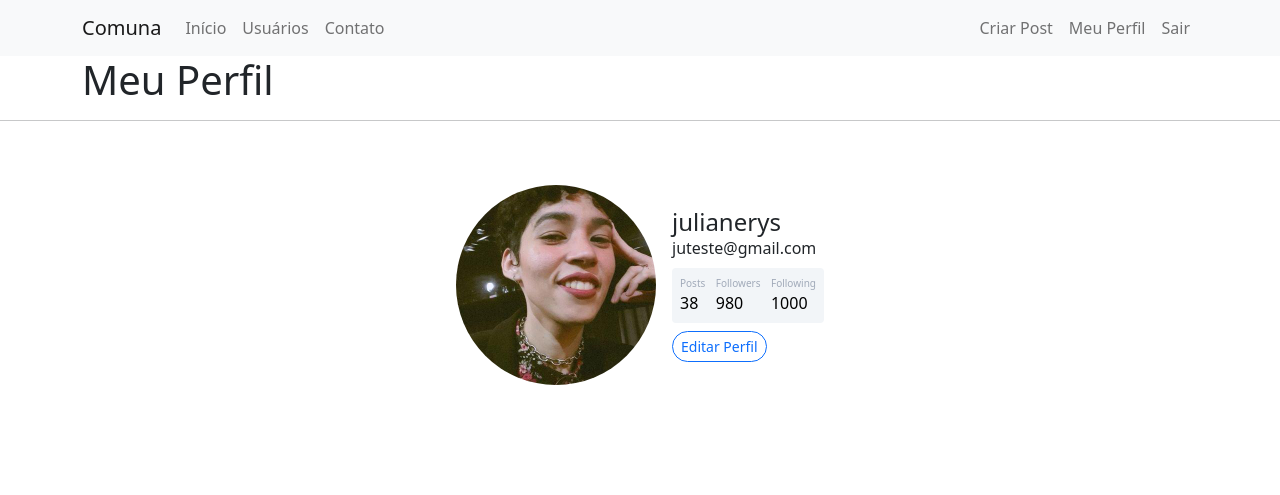
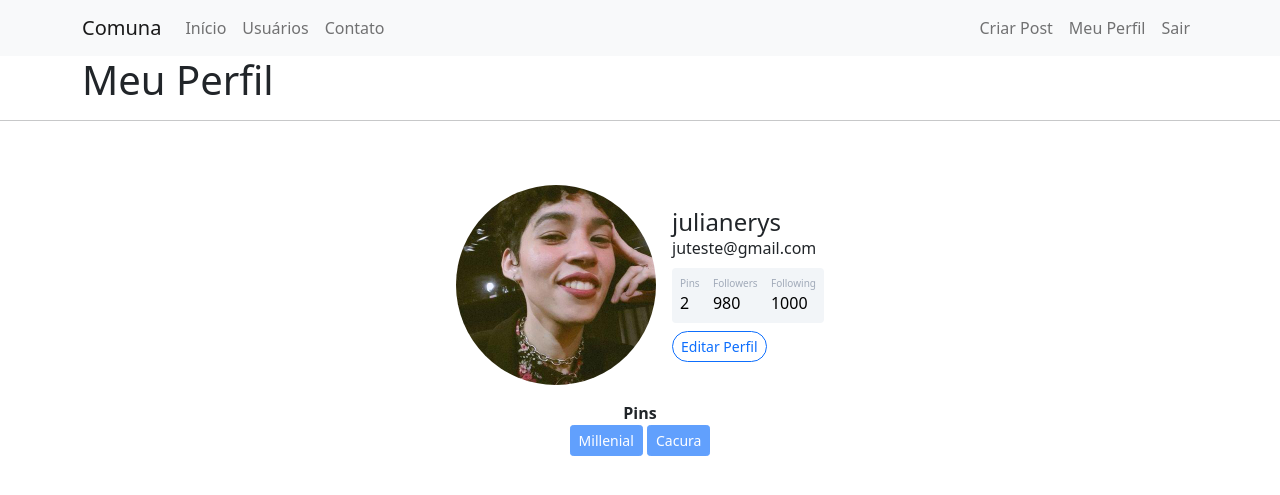
Before and after one commit to jul1anaportela/DevSpace, a Flask app: page /perfil in a window 1280 px wide. Shown: the top 495 px of the page. Run offline with Flask 3, Linux system fonts and the light colour scheme; a user stored in the database is signed in.

Commit message:
:sparkles: exibindo pins :sparkles:

```diff
--- a/comuna/models.py
+++ b/comuna/models.py
@@ -15,7 +15,7 @@ class Usuario(database.Model, UserMixin):
     senha = database.Column(database.String, nullable=False)
     foto_perfil = database.Column(database.String, default='default.jpg')
     posts = database.relationship('Post', backref='autor', lazy=True)
-    cursos = database.Column(database.String, nullable=False, default='Não Informado')
+    pin = database.Column(database.String, nullable=False, default='Não Informado')
 
 
 class Post(database.Model):
--- a/comuna/routes.py
+++ b/comuna/routes.py
@@ -87,6 +87,16 @@ def salvar_imagem(imagem):
     imagem_reduzida.save(caminho_completo)
     return nome_arquivo
 
+def atualizar_pin(form):
+    lista_pins = []
+    for campo in form:
+        if 'pin_' in campo.name:
+            if campo.data:
+                #adicionar o texto do campo.label na lista
+                lista_pins.append(campo.label.text)
+    return ';'.join(lista_pins)
+
+
 @app.route('/perfil/editar', methods=['GET', 'POST'])
 @login_required
 def editar_perfil():
@@ -97,6 +107,7 @@ def editar_perfil():
         if form_editarperfil.foto_perfil.data:
             nome_imagem = salvar_imagem(form_editarperfil.foto_perfil.data)
             current_user.foto_perfil = nome_imagem
+        current_user.pin  = atualizar_pin(form_editarperfil)
         database.session.commit()
         flash('Eita como atualiza!', 'success')
         return redirect(url_for('perfil'))
--- a/comuna/templates/perfil.html
+++ b/comuna/templates/perfil.html
@@ -22,8 +22,13 @@
 
                 <div class="d-flex flex-column">
 
-                    <span class="articles">Posts</span>
-                    <span class="number1">38</span>
+                    <span class="articles">Pins</span>
+                    {% if 'Não Informado' in current_user.pin %}
+                        <span class="number1">0</span>
+                    {%else%}
+                        <span class="number1">{{ current_user.pin.count(';') + 1 }}</span>
+                    {%endif%}
+
 
                 </div>
 
@@ -62,6 +67,17 @@
         </div>
 
     </div>
+    <div class="row justify-content-center">
+        <div class="col col-4 text-center">
+            <strong>Pins</strong><br>
+            {% for pin in current_user.pin.split(';') %}
+            <button type="button" class="btn btn-primary disabled btn-sm" style="--bs-btn-padding-y: .25rem; --bs-btn-padding-x: .5rem; --bs-btn-font-size: .75rem;">
+                {{ pin }}
+            </button>
+            {% endfor %}
+
+        </div>
+    </div>
 
 {% block form_editar_perfil %}
 {% endblock %}
--- a/consultasBD.py
+++ b/consultasBD.py
@@ -15,13 +15,13 @@ from comuna.models import Usuario
 #      database.session.commit()
 
 #pesquisando usuarios
-# with app.app_context():
+with app.app_context():
 #     user = Usuario.query.all()
 #     print(user)
 #     usuario = Usuario.query.filter_by(username="aline").first()
 #     print(usuario.senha)
-    # usuario_teste = Usuario.query.filter_by(email='juliana@gmail.com').first()
-    # print(usuario_teste)
+    usuario_teste = Usuario.query.filter_by(email='juteste@gmail.com').first()
+    print(usuario_teste.pin)
     # print(usuario_teste.username)
 
 #criando posts
```
Also changed, not shown: comuna/static/fotos_perfil/perfil35d9bc2667ecad98.jpg (added), instance/comunidade.db.
